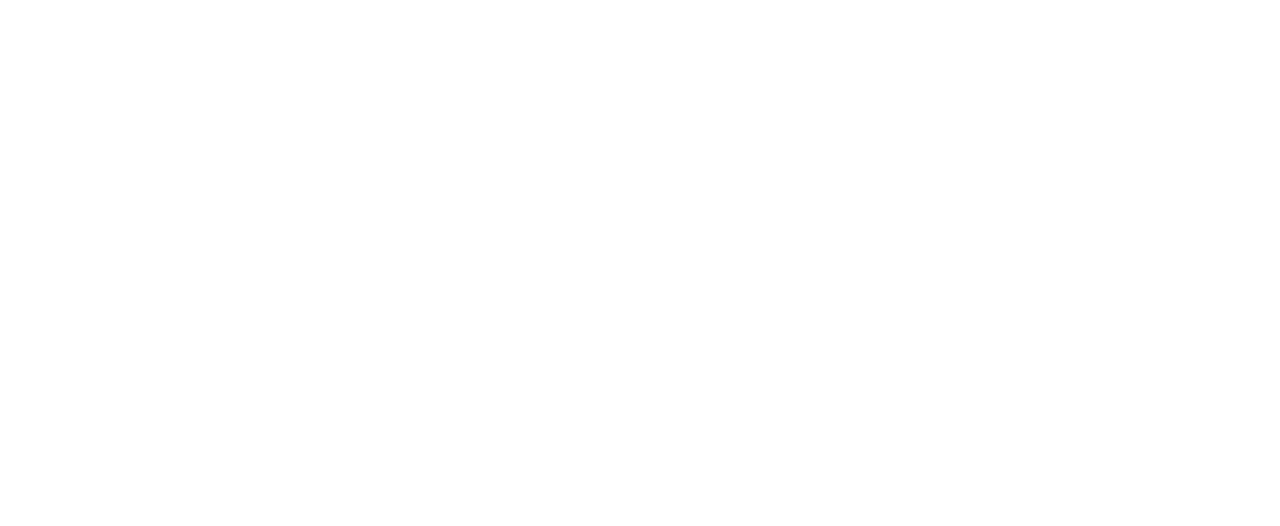
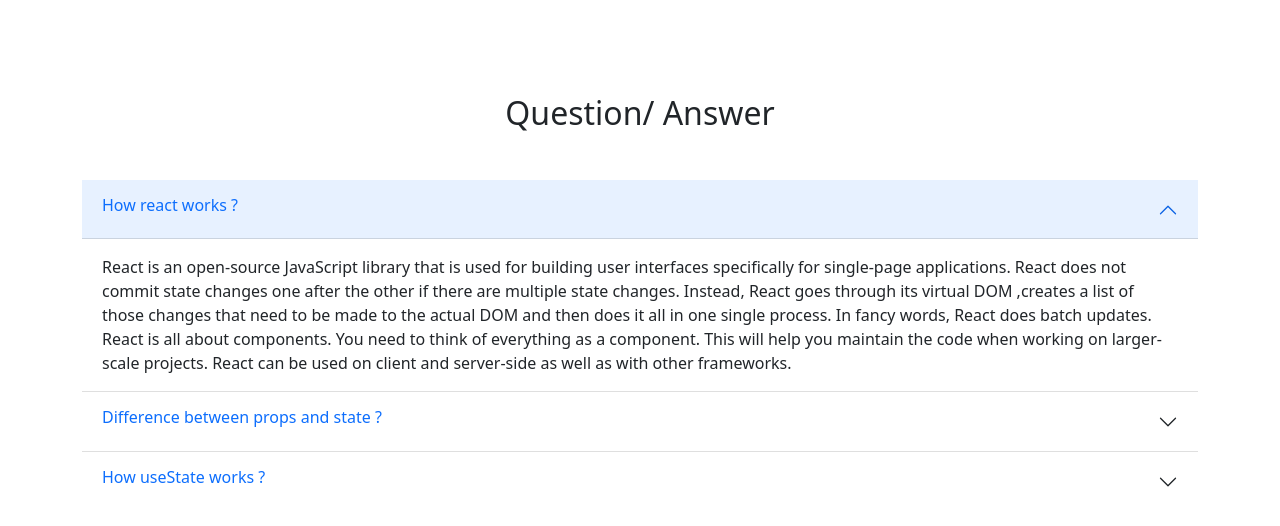
Before and after one commit to asadulR/asd-book-house-ass8, a React (Create React App) app: page / in a window 1280 px wide. Shown: the part 1634-2160 px from the top of the page. Before the commit the page ends 1648 px from the top, so only its background shows below. Built offline with nearby package versions, Linux system fonts and the light colour scheme.

Commit message:
question answer section added

```diff
--- a/src/App.js
+++ b/src/App.js
@@ -2,6 +2,7 @@
 
 import 'bootstrap/dist/css/bootstrap.min.css';
 import Shop from './components/Shop/Shop';
+import QuestionAnswer from './components/QA-section/Question-answer';
 
 
 function App() {
@@ -11,6 +12,7 @@
         <h2 className='text-center py-4 text-white bg-info mb-0'>Asd Book House</h2>
       </header>
       <Shop></Shop>
+      <QuestionAnswer></QuestionAnswer>
     </div>
   );
 }
--- /dev/null
+++ b/src/components/QA-section/Question-answer.js
@@ -0,0 +1,37 @@
+import React from 'react';
+import { Accordion } from 'react-bootstrap';
+
+const QuestionAnswer = () => {
+    return (
+        <div className='container my-5'>
+            <h2 className='text-center pt-5 mb-5'>Question/ Answer </h2>
+
+            <Accordion defaultActiveKey="0" flush>
+            <Accordion.Item eventKey="0">
+                <Accordion.Header> <h6 className='text-primary'>How react works ?</h6> </Accordion.Header>
+                <Accordion.Body>
+                React is an open-source JavaScript library that is used for building user interfaces specifically for single-page applications. React does not commit state changes one after the other if there are multiple state changes. Instead, React goes through its virtual DOM ,creates a list of those changes that need to be made to the actual DOM and then does it all in one single process. In fancy words, React does batch updates.  React is all about components. You need to think of everything as a component. This will help you maintain the code when working on larger-scale projects. React can be used on client and server-side as well as with other frameworks.
+                </Accordion.Body>
+            </Accordion.Item>
+            <Accordion.Item eventKey="1">
+                <Accordion.Header> <h6 className='text-primary'>Difference between props and state ?</h6> </Accordion.Header>
+                <Accordion.Body>
+                    Props are the arguments you pass to react components when you declare them. State is the stuff a react component itself keeps track of.
+                    Properties (or props) are the things that are passed into the component from the outside, specifically typically from a parent component.
+                    State meanwhile represents exactly that, the internal “state” of the component. Since each instance of a component on the page gets an instance of the component class, each one gets it’s own state. (Implementation detail, a pure functional component still gets an instance, but that is managed entirely by React and hooks let you store state on, and manage the state of that instance).
+                    Both props and state should be considered immutable, but the source of them is different. An example of how they might be used in a self-validating component:
+                </Accordion.Body>
+            </Accordion.Item>
+            <Accordion.Item eventKey="2">
+                <Accordion.Header> <h6 className='text-primary'>How useState works ?</h6> </Accordion.Header>
+                <Accordion.Body>
+                Use state hook is a very common hook in react which is used to store and update any variable value on a component level. The reason why we would store the variable value inside the state is so that we can access those values without any sort of DOM manipulation which are not available in React JS.
+                useState is a Hook (function) that allows you to have state variables in functional components. You pass the initial state to this function and it returns a variable with the current state value (not necessarily the initial state) and another function to update this
+                </Accordion.Body>
+            </Accordion.Item>
+            </Accordion>
+        </div>
+    );
+};
+
+export default QuestionAnswer;
--- a/src/components/Shop/Shop.css
+++ b/src/components/Shop/Shop.css
@@ -4,5 +4,5 @@
 }
 
 .products-cart{
-
+    margin-top: 50px;
 }
--- a/src/components/Shop/Shop.js
+++ b/src/components/Shop/Shop.js
@@ -35,7 +35,7 @@
             <div className="products-container my-3 col-8 col-md-9">
                 <h2 className='text-center text-success my-5'>Choose Your Favourite Books</h2>
 
-                <Row xs={1} md={2} lg={3} className="g-4">
+                <Row xs={1} md={2} lg={3} className="g-2">
                     {
                         products.map(product => <Book
                             key = {product.id}
```
Also changed, not shown: src/components/QA-section/Question-answer.css (added).
